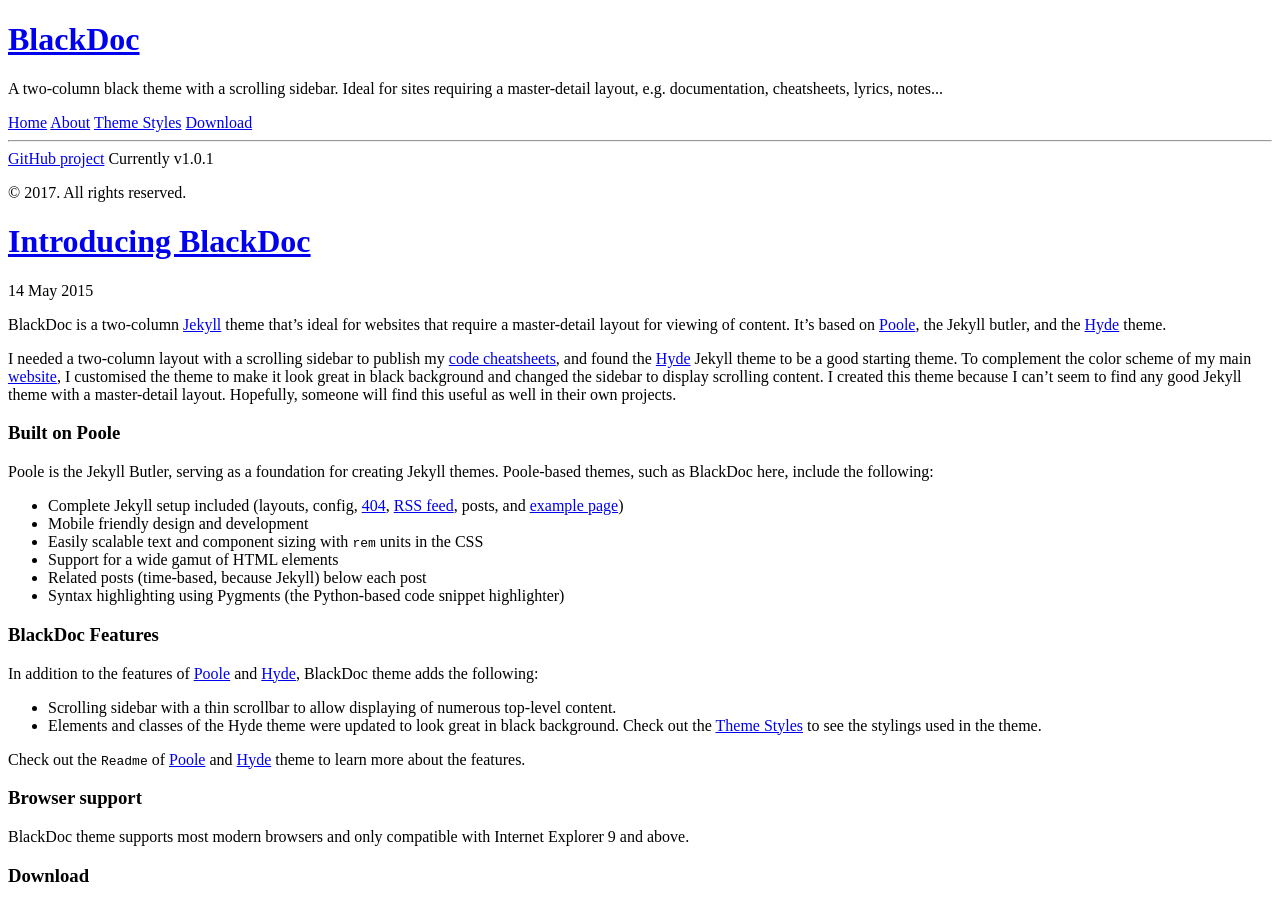
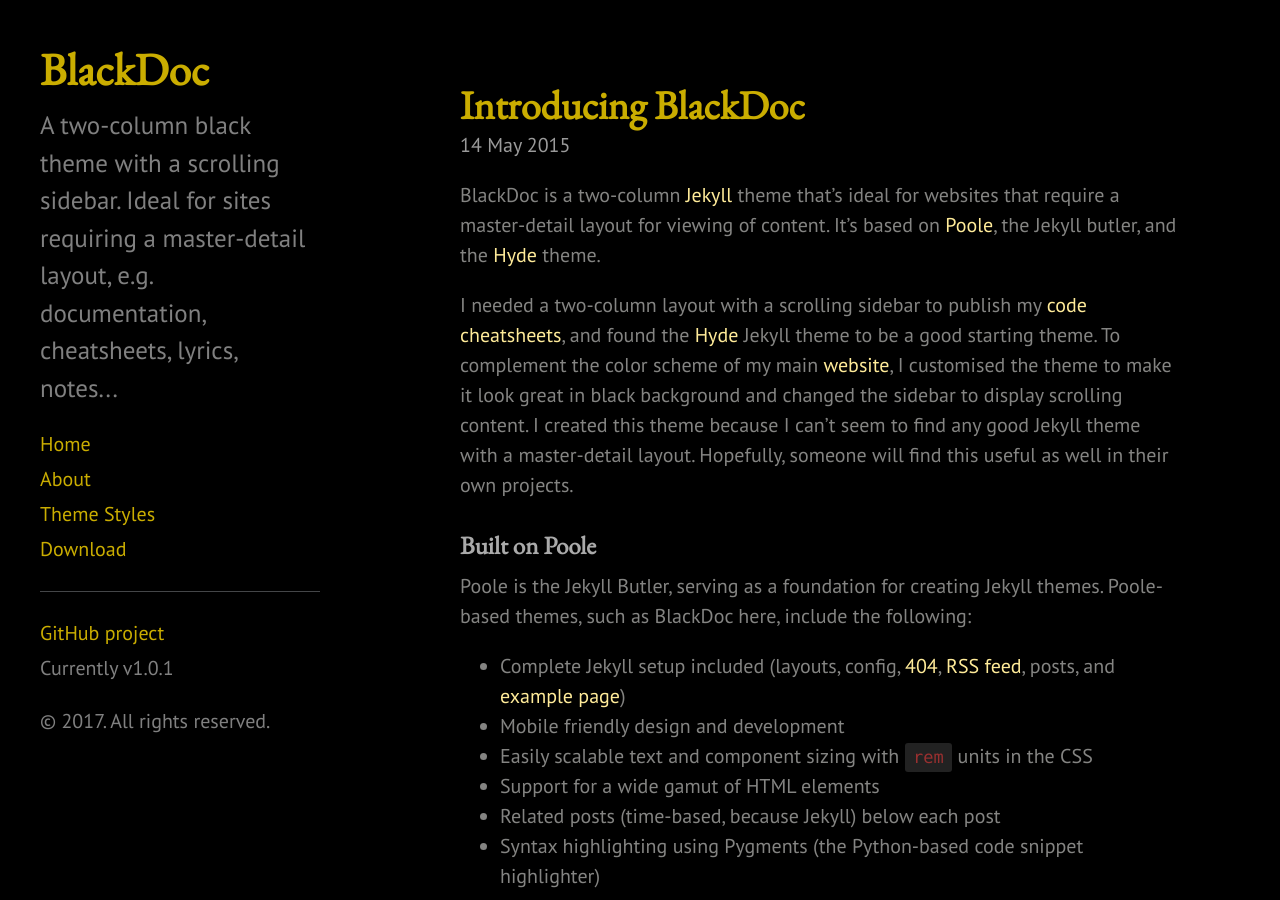
Before and after one commit to math0ne/spelunky-likes, a Jekyll site: the page built from index.html, in a window 1280 px wide and 900 px high. Built offline with Jekyll 4.4.1, drawn with Linux system fonts in a browser that asks for light colours; the list of posts is cut into pages by our own code.

Commit message:
base directory

```diff
--- a/_config.yml
+++ b/_config.yml
@@ -12,7 +12,7 @@
 tagline:          Black Theme for Jekyll
 description:      "A two-column black theme with a scrolling sidebar. Ideal for sites requiring a master-detail layout, e.g. documentation, cheatsheets, lyrics, notes..."
 url:              https://github.com/karloespiritu/blackdoc
-baseurl:          /spelunky-likes
+baseurl:          /spelunky-likes/
 
 author:
   name:           'Karlo Espiritu'
```
